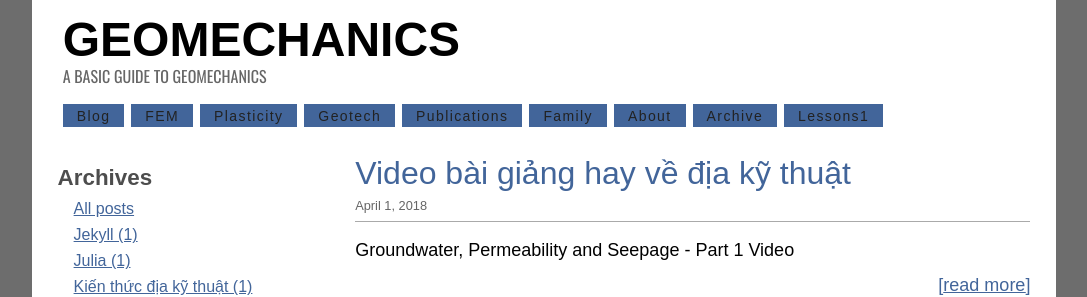
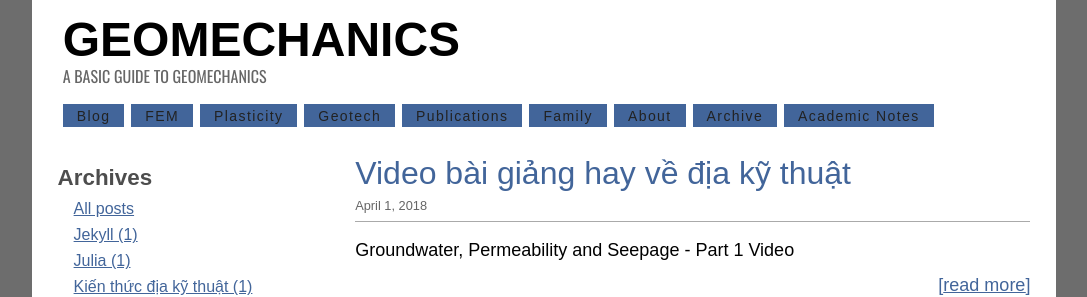
Before and after one commit to quangvunp/geomechanics, a Jekyll site: the page built from index.html, in a window 1280 px wide. Shown: the top 297 px of the page, without its empty margins (96-1183 px from the left). Built offline with Jekyll 4.4.1, drawn with Linux system fonts in a browser that asks for light colours; the list of posts is cut into pages by our own code.

Commit message:
Update default.html

```diff
--- a/_layouts/default.html
+++ b/_layouts/default.html
@@ -37,7 +37,7 @@
   <li><a href="{{site.baseurl}}/Family.html" title="Articles">Family</a></li>
   <li><a href="{{site.baseurl}}/about.html" title="learn more">About</a></li>
   <li><a href="{{site.baseurl}}/tags/" title="Archive">Archive</a></li>
-  <li><a href="#"> Lessons1 </a>
+  <li><a href="#"> Academic Notes </a>
 	  <ul>
 		<li><a href="{{site.baseurl}}/Plasticity.html"> Constitutive model</a></li>
 	        <li><a href="{{site.baseurl}}/geotech.html"> Geotechnical engineering </a></li>
```
